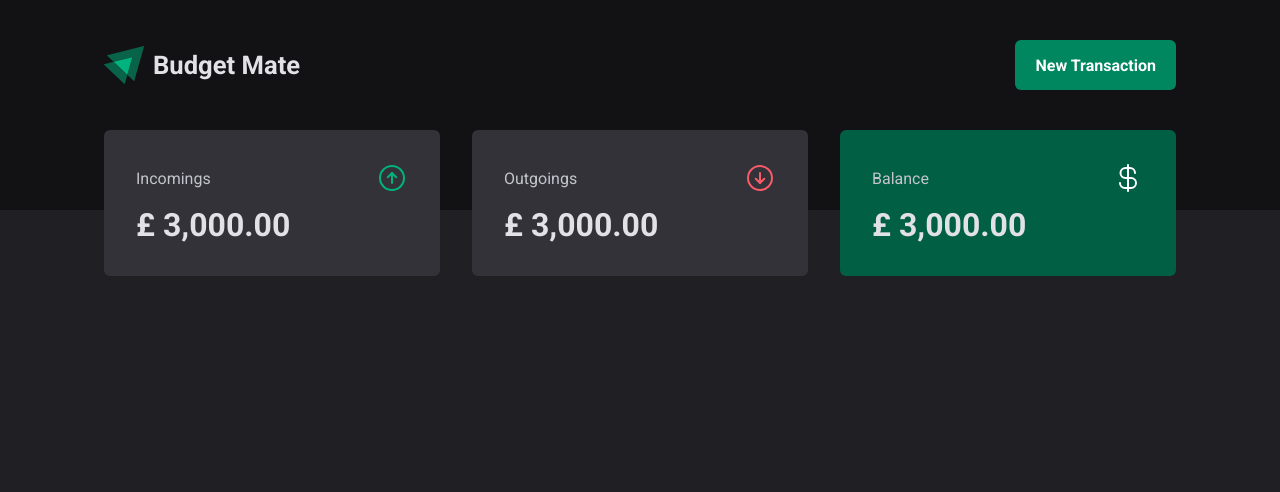
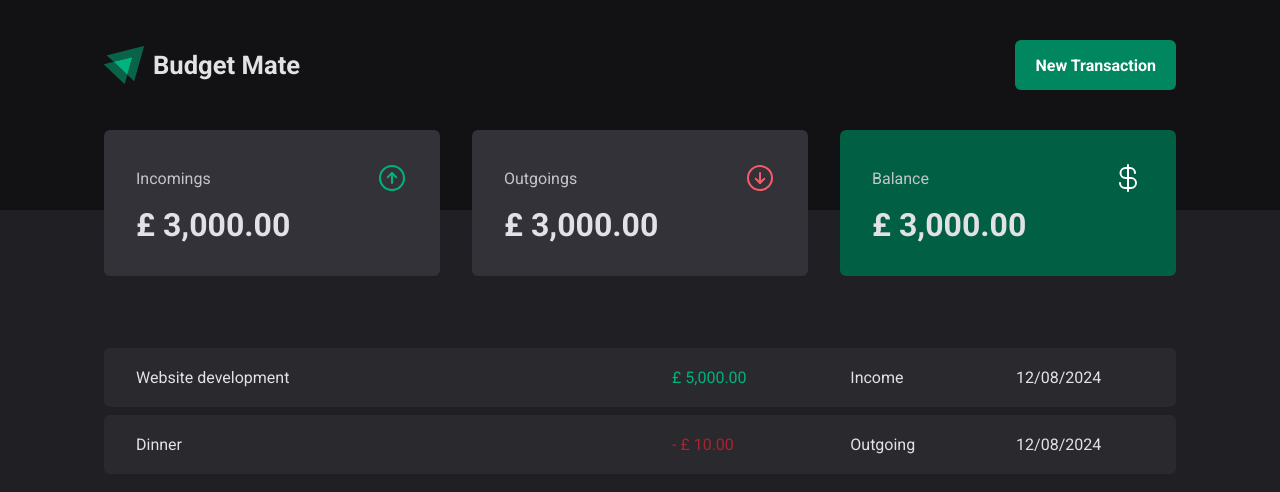
Before and after one commit to gabrielcedran/budget-mate, a React (Vite) app: page / in a window 1280 px wide. Shown: the top 492 px of the page. Built offline with nearby package versions, Linux system fonts and the light colour scheme.

Commit message:
Transactions table

```diff
--- a/src/components/Summary/styles.ts
+++ b/src/components/Summary/styles.ts
@@ -41,4 +41,8 @@
     ${props => props.variant === "green" && css`
         background: ${props.theme["green-700"]};
     `}
+
+    /* &:last-child {
+        background: ${props => props.theme["green-700"]};
+    } */
 `
--- a/src/pages/Transactions/index.tsx
+++ b/src/pages/Transactions/index.tsx
@@ -1,10 +1,30 @@
 import { Header } from "../../components/Header";
 import { Summary } from "../../components/Summary";
+import { PriceHighlight, TransactionsContainer, TransactionsTable } from "./styles";
 
 export function Transactions() {
     return (
-    <div>
-        <Header />
-        <Summary />
-    </div>)
+        <div>
+            <Header />
+            <Summary />
+            <TransactionsContainer>
+                <TransactionsTable>
+                    <tbody>
+                        <tr>
+                            <td width="50%">Website development</td>
+                            <td><PriceHighlight variant="incoming">£ 5,000.00</PriceHighlight></td>
+                            <td>Income</td>
+                            <td>12/08/2024</td>
+                        </tr>
+                        <tr>
+                            <td width="50%">Dinner</td>
+                            <td><PriceHighlight variant="outgoing">- £ 10.00</PriceHighlight></td>
+                            <td>Outgoing</td>
+                            <td>12/08/2024</td>
+                        </tr>
+                    </tbody>
+                </TransactionsTable>
+            </TransactionsContainer>
+        </div>
+    )
 }
--- a/src/pages/Transactions/styles.ts
+++ b/src/pages/Transactions/styles.ts
@@ -0,0 +1,38 @@
+import styled from "styled-components";
+
+export const TransactionsContainer = styled.main`
+    width: 100%;
+    max-width: 1120px;
+    margin: 4rem auto 0;
+    padding: 0 1.5rem;
+`
+
+export const TransactionsTable = styled.table`
+    width: 100%;
+    border-collapse: separate;
+    border-spacing: 0 0.5rem;
+    margin-top: 1.5rem;
+
+    td {
+        padding: 1.25rem 2rem;
+        background: ${props => props.theme["gray-700"]};
+
+        &:first-child {
+            border-top-left-radius: 6px;
+            border-bottom-left-radius: 6px;
+        }
+
+        &:last-child {
+            border-top-right-radius: 6px;
+            border-bottom-right-radius: 6px;
+        }
+    }
+`
+
+interface PriceHighlightProps {
+    variant: 'incoming' | 'outgoing'
+}
+
+export const PriceHighlight = styled.span<PriceHighlightProps>`
+    color: ${props => props.variant === 'incoming' ? props.theme["green-300"] : props.theme["red-500"]}
+`
```
Also changed, not shown: src/components/Summary/index.tsx (+6 -2 lines).
